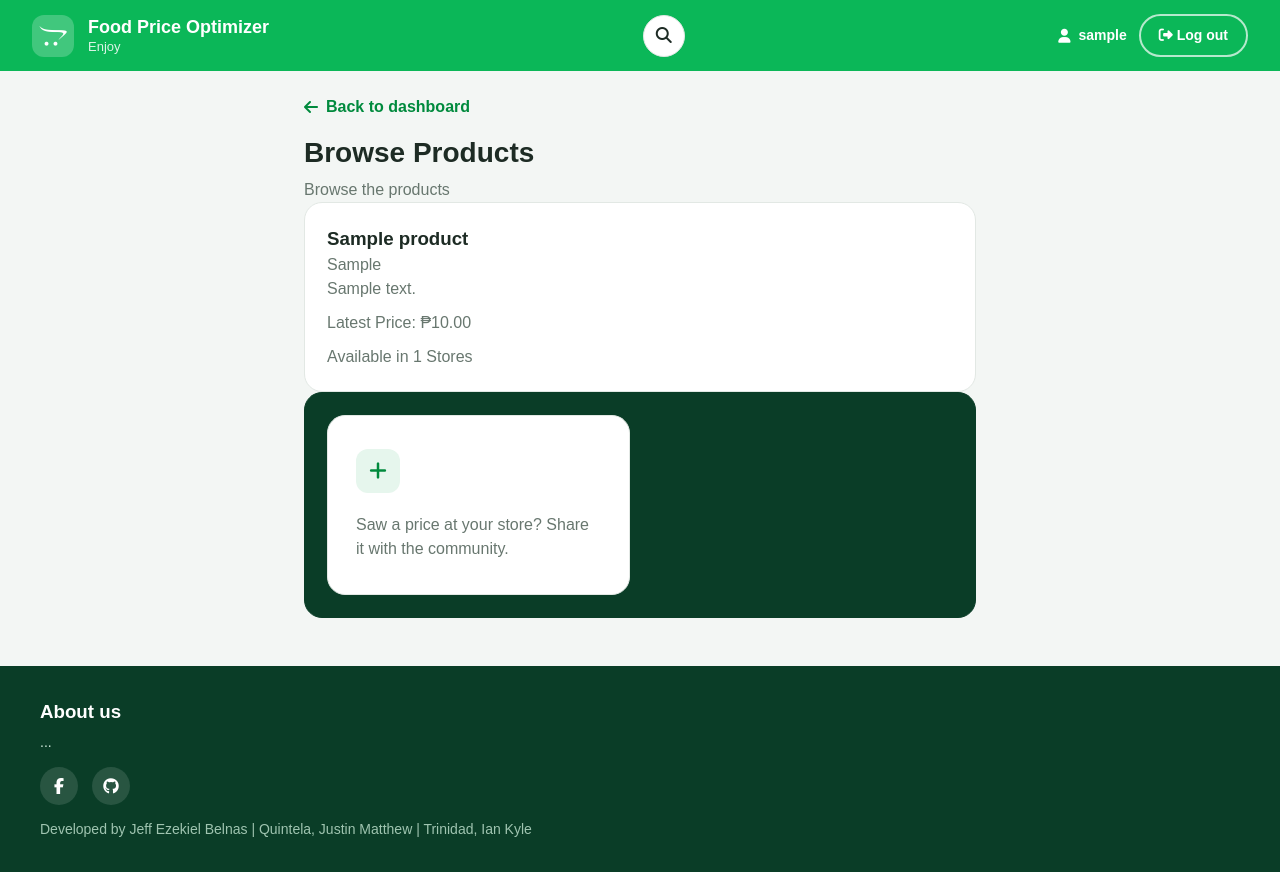
After one commit to jeffkkiel/Community-Driven-Food-Price-Comparison-Budget-Optimization-System, a Flask app: page /browse in a window 1280 px wide. The commit adds this page. Run offline with Flask 3, Linux system fonts and the light colour scheme; a user stored in the database is signed in; tables that the repository leaves empty hold one stand-in row (values such as "Sample post").

Commit message:
Finished skeleton of browse and product pages. No CSS yet. Compare and history pages now obsolete

```diff
--- a/app/forms.py
+++ b/app/forms.py
@@ -1,6 +1,7 @@
 from flask_login import UserMixin
 from flask_wtf import FlaskForm
 from wtforms import *
+from wtforms.widgets import ListWidget, CheckboxInput
 from wtforms.validators import DataRequired, Optional, NumberRange, Length, ValidationError, EqualTo
 
 CATEGORIES = [
@@ -38,6 +39,7 @@ class ProductForm(FlaskForm):
     submit = SubmitField('Add Product')
 
 
-class CompareForm(FlaskForm):
-    products = SelectMultipleField('Add a food to compare',choices=[], validators=[DataRequired()])
-    submit = SubmitField('Add')
+# class CompareForm(FlaskForm):
+#     products = SelectMultipleField('Add a food to compare',choices=[], option_widget=CheckboxInput(),
+#                                    widget=ListWidget(prefix_label=False))
+#     submit = SubmitField('Add')
--- a/app/routes.py
+++ b/app/routes.py
@@ -82,21 +82,6 @@ def logout():
 
 @app.route("/", methods=["GET", "POST"])
 def dashboard():
-    # form = CompareForm()
-    # products = db.session.scalars(
-    #     db.select(Product).order_by(Product.name)).all()
-    # form.product.choices = [(str(prod.id), prod.name) for prod in products]
-    # selected_ids = session.get('compare_products', [])
-
-    # if form.validate_on_submit():
-    #     product_id = form.product.data
-    #     if product_id not in selected_ids:
-    #         selected_ids.append(product_id)
-    #     session['compare_products'] = selected_ids
-    #     return redirect(url_for('dashboard'))
-
-    # selected_products = db.session.scalars(db.select(Product).where(
-    #     Product.id.in_(selected_ids))).all() if selected_ids else []
 
     manila = timezone(timedelta(hours=8))
     start_of_day = (
@@ -197,55 +182,117 @@ def history():
 
 
 
-@app.route("/compare", methods=["GET", "POST"])
-def compare():
-    form = CompareForm()
+# @app.route("/compare", methods=["GET", "POST"])
+# def compare():
+#     form = CompareForm()
 
-    products = db.session.scalars(db.select(Product).order_by(Product.name)).all()
-    form.products.choices = [(str(product.id), product.name)for product in products]
-    chosen_listings_rows = []
+#     products = db.session.scalars(db.select(Product).order_by(Product.name)).all()
+#     form.products.choices = [(str(product.id), product.name)for product in products]
+#     chosen_listings_rows = []
 
-    if form.validate_on_submit():
-        try:
-            product_ids = [int(pid) for pid in form.products.data]
-        except (ValueError, TypeError):
-            raise ValueError("Please select valid products.")
-        # check if product israel
-        selected_products = db.session.scalars(
-            db.select(Product).where(Product.id.in_(product_ids))
-        ).all()
+#     if form.validate_on_submit():
+#         try:
+#             product_ids = [int(pid) for pid in form.products.data]
+#         except (ValueError, TypeError):
+#             raise ValueError("Please select valid products.")
+#         # check if product israel
+#         selected_products = db.session.scalars(
+#             db.select(Product).where(Product.id.in_(product_ids))
+#         ).all()
 
-        if len(selected_products) != len(set(product_ids)):
-            raise ValueError("One or more selected products do not exist.")
+#         if len(selected_products) != len(set(product_ids)):
+#             raise ValueError("One or more selected products do not exist.")
 
-        #find the latest price for each listing
-        latest_prices = (db.select(PriceHistory.product_store_id, db.func.max(PriceHistory.id).label("latest_id"))
-            .group_by(PriceHistory.product_store_id) .subquery())
+#         #find the latest price for each listing
+#         latest_prices = (db.select(PriceHistory.product_store_id, db.func.max(PriceHistory.id).label("latest_id"))
+#             .group_by(PriceHistory.product_store_id).subquery())
 
-        chosen_listings_rows = db.session.execute(
-            db.select(ProductStore, Product, Store, PriceHistory)
-            .join(Product, ProductStore.product_id == Product.id)
-            .join(Store, ProductStore.store_id == Store.id)
-            .outerjoin(latest_prices, latest_prices.c.product_store_id == ProductStore.id)
-            .outerjoin(PriceHistory, PriceHistory.id == latest_prices.c.latest_id)
-            .where(Product.id.in_(product_ids))
-            .order_by(Product.name, Store.name)
-        ).all()
+#         chosen_listings_rows = db.session.execute(
+#             db.select(ProductStore, Product, Store, PriceHistory)
+#             .join(Product, ProductStore.product_id == Product.id)
+#             .join(Store, ProductStore.store_id == Store.id)
+#             .outerjoin(latest_prices, latest_prices.c.product_store_id == ProductStore.id)
+#             .outerjoin(PriceHistory, PriceHistory.id == latest_prices.c.latest_id)
+#             .where(Product.id.in_(product_ids))
+#             .order_by(Product.name, Store.name)
+#         ).all()
 
-    chosen_listings = []
-    for listing, product, stor_loc, price in chosen_listings_rows:
-        chosen_listings.append({
-            'listing': listing,
-            'product': product,
-            'store': stor_loc,
-            'price': price
+#     chosen_listings = []
+#     for listing, product, stor_loc, price in chosen_listings_rows:
+#         chosen_listings.append({
+#             'listing': listing,
+#             'product': product,
+#             'store': stor_loc,
+#             'price': price
+#         })
+#     return render_template("compare.html", form=form, listing=chosen_listings)
+
+
+#dagdagan ng image pag di tinamad, may default image based on category(?)
+@app.route("/browse")
+def browse():
+    latest_prices = (db.select(PriceHistory.product_store_id, db.func.max(PriceHistory.id).label("latest_id"))
+        .group_by(PriceHistory.product_store_id).subquery())
+    store_counts = (
+        db.select(ProductStore.product_id, db.func.count(db.distinct(ProductStore.store_id)).label("store_count"))
+        .group_by(ProductStore.product_id).subquery())
+    product_prices = (
+        db.select(ProductStore.product_id, PriceHistory.price, PriceHistory.recorded_at,
+            db.func.row_number().over(partition_by=ProductStore.product_id, order_by=PriceHistory.recorded_at.desc()).label("rank"))
+        .join(PriceHistory, PriceHistory.product_store_id == ProductStore.id)
+        .join(latest_prices, latest_prices.c.latest_id == PriceHistory.id)
+        .subquery()
+    )
+    rows = db.session.execute(
+        db.select(Product, product_prices.c.price, store_counts.c.store_count)
+        .join(product_prices, product_prices.c.product_id == Product.id)
+        .join(store_counts, store_counts.c.product_id == Product.id)
+        .where(product_prices.c.rank == 1)
+        .order_by(Product.name)
+    ).all()
+
+    products = []
+
+    for product, price, store_count in rows:
+        products.append({
+            "id": product.id,
+            "name": product.name,
+            "category": product.category,
+            "description": product.description,
+            "price": price,
+            "stores": store_count
         })
-    return render_template(
-        "compare.html",
-        form=form,
-        listing=chosen_listings
-    )
 
+    return render_template("browse.html", products=products)
+
+@app.route("/product/<int:product_id>")
+def product(product_id):
+    product = db.session.get(Product, product_id)
+    if product is None:
+        return "Product not found", 404
+    rows = db.session.execute(db.select(Product, ProductStore, Store, PriceHistory)
+        .join(ProductStore, ProductStore.product_id == Product.id)
+        .join(Store, Store.id == ProductStore.store_id)
+        .outerjoin(PriceHistory, PriceHistory.product_store_id == ProductStore.id)
+        .where(Product.id == product_id).order_by(Store.name, PriceHistory.recorded_at.desc())
+    ).all()
+
+    stores = {}
+    for product, listing, store, history in rows:
+        if store.id not in stores:
+            stores[store.id] = {
+                "name": store.name,
+                "location": store.location,
+                "prices": []
+            }
+
+        if history:
+            stores[store.id]["prices"].append({
+                "price": history.price,
+                "recorded_at": history.recorded_at
+            })
+
+    return render_template("product.html", product=product, stores=stores)
 
 @app.route("/day-summary")
 def day_summary():
--- a/app/templates/add_product.html
+++ b/app/templates/add_product.html
@@ -7,8 +7,8 @@
 
 <main class="page">
   <!-- Back link -->
-  <a href="{{ url_for('dashboard') }}" class="back-link">
-    <i class="fa-solid fa-arrow-left"></i> Back to dashboard
+  <a href="{{ url_for('browse') }}" class="back-link">
+    <i class="fa-solid fa-arrow-left"></i> Browse Products
   </a>
   <h1>Add a price</h1>
   <p>Share a price you saw so others can compare.</p>
--- /dev/null
+++ b/app/templates/browse.html
@@ -0,0 +1,51 @@
+{% extends "base.html" %} {% block title %}Browse Products{% endblock %} {% block
+head %}
+
+<!-- make own css -->
+<link
+  rel="stylesheet"
+  href="{{ url_for('static', filename='css/dashboard.css') }}"
+/>
+{% endblock %} {% block content %}
+<main class="page">
+  <a href="{{ url_for('dashboard') }}" class="back-link">
+    <i class="fa-solid fa-arrow-left"></i> Back to dashboard
+  </a>
+
+  <h1>Browse Products</h1>
+  <p>
+    Browse the products
+  </p>
+  <!-- dagdagan ng image pag di tinamad. dalawang version isang wala isang meron -->
+  {% if products %}
+    {% for prod in products %}
+    <a href="{{ url_for('product', product_id=prod.id) }}">
+      <div class="card">
+        <div class="desc">
+          <h3>{{ prod.name }}</h3>
+          <p>{{ prod.category }}</p>
+          <p>{{ prod.description }}</p>
+        </div>
+        <p>Latest Price: ₱{{ prod.price }}</p>
+        <p>Available in {{ prod.stores }} Stores</p>
+      </div>
+    </a>
+    {% endfor %}
+  {% else %}
+  <p class="empty">No products currently logged.</p>
+  {% endif %}
+
+  <aside class="side-column">
+    <div class="panel panel-dark">
+      <section class="big-cards">
+        <a href="{{ url_for('add_product') }}" class="card card-big">
+          <i class="fa-solid fa-plus"></i>
+          <h2>Add Price</h2>
+          <p>Saw a price at your store? Share it with the community.</p>
+        </a>
+      </section>
+    </div>
+  </aside>
+</main>
+
+{% endblock %}
--- a/app/templates/compare.html
+++ b/app/templates/compare.html
@@ -1,3 +1,9 @@
+
+
+
+<!-- deprecated. no longer in use -->
+
+
 {% extends "base.html" %} {% block title %}Compare Products{% endblock %} {% block
 content %}
 
--- a/app/templates/dashboard.html
+++ b/app/templates/dashboard.html
@@ -85,10 +85,10 @@
         <p>Pick a date and see that day's prices.</p>
       </a>
 
-      <a href="{{ url_for('compare') }}" class="card card-small">
+      <a href="{{ url_for('browse') }}" class="card card-small">
         <i class="fa-solid fa-calendar-day"></i>
-        <h2>Compare</h2>
-        <p>Compare prices temp lang to</p>
+        <h2>Browse all products</h2>
+        <p>Dapat kapalit to ng add product</p>
       </a>
     </section>
   </div>
--- a/app/templates/history.html
+++ b/app/templates/history.html
@@ -1,3 +1,8 @@
+
+
+
+<!-- deprecated. no longer in use -->
+
 {% extends "base.html" %} {% block title %}Price History{% endblock %} {% block
 head %}
 <link
```
Also changed, not shown: app/templates/product.html (added, +38 -0 lines).
